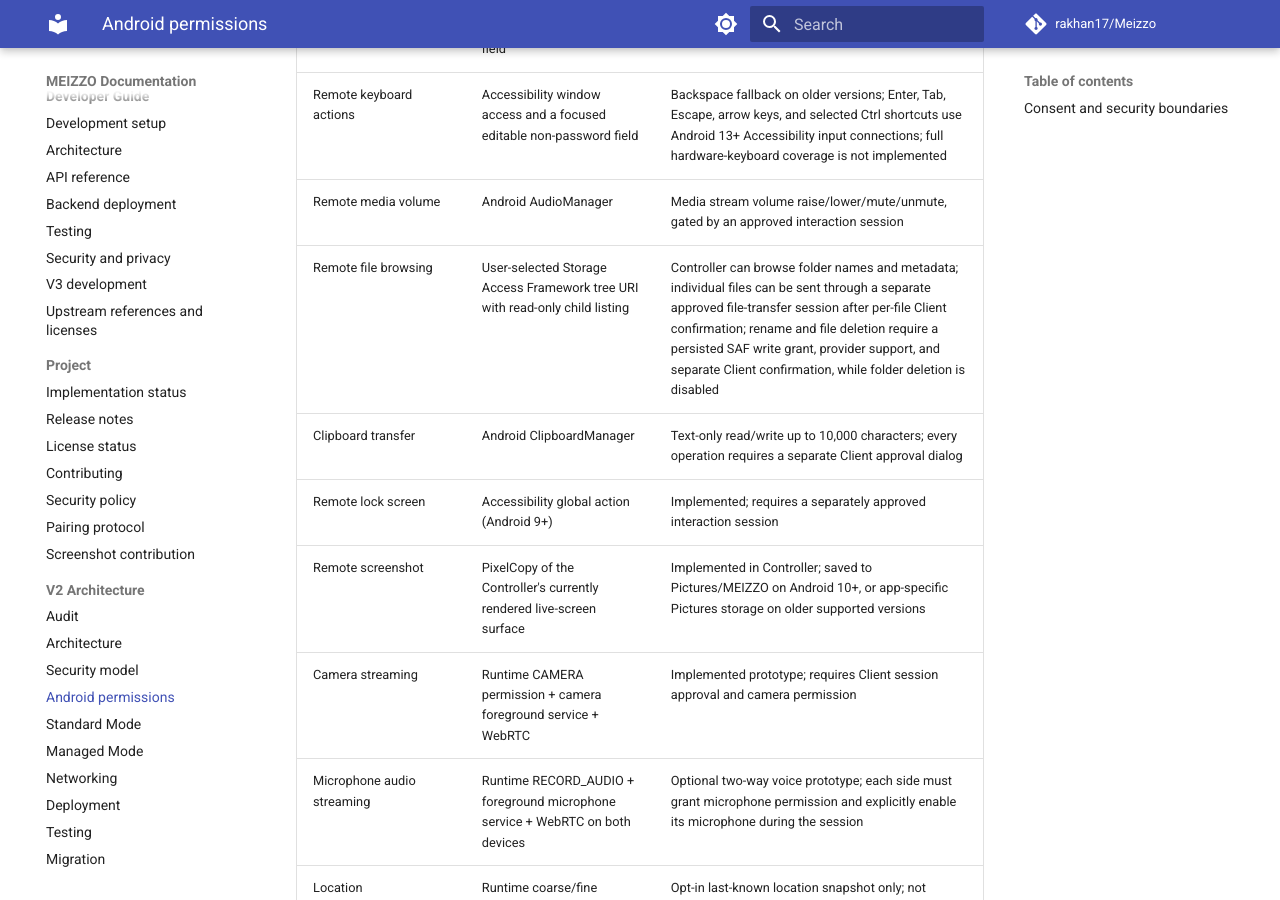
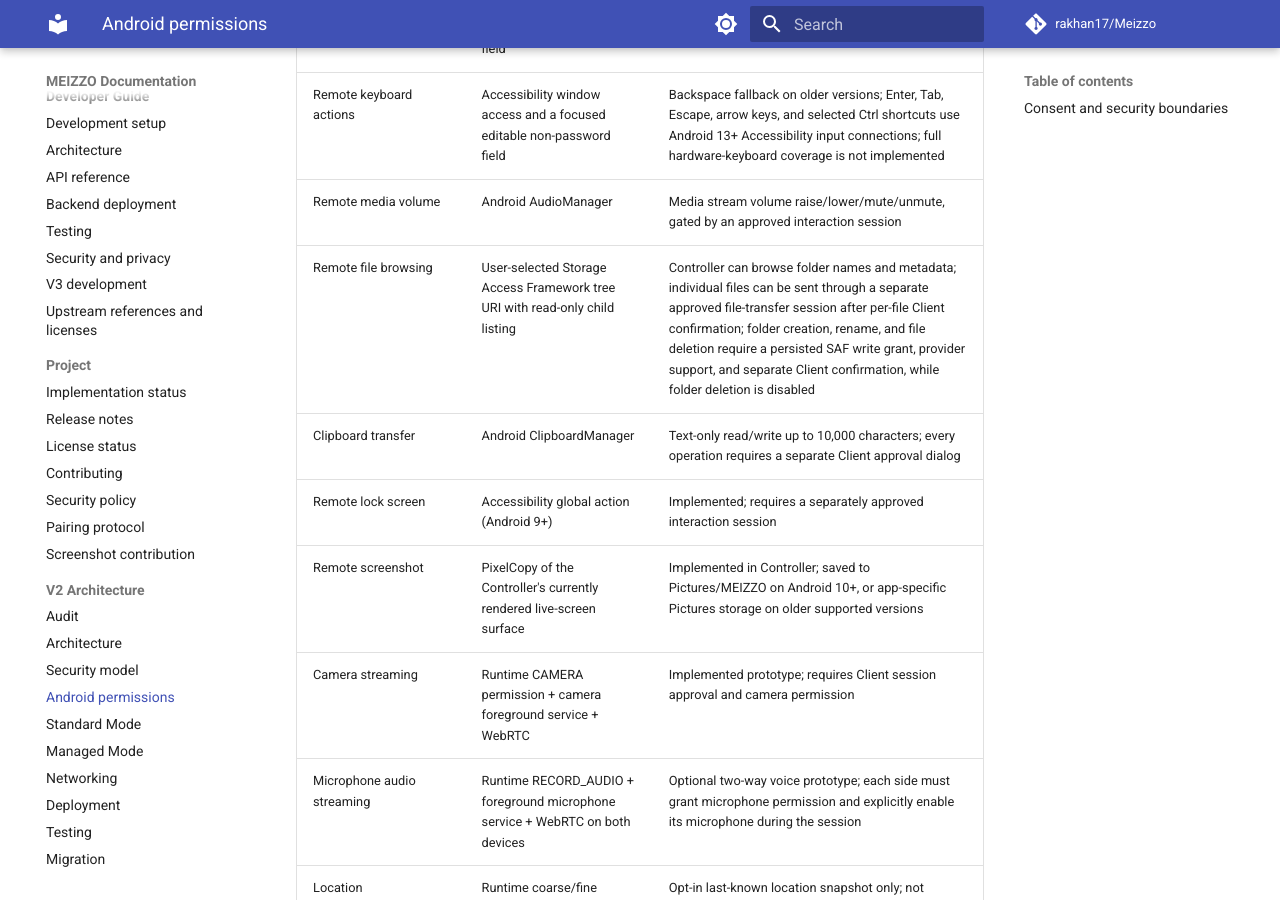
Before and after one commit to rakhan17/Meizzo, an MkDocs documentation site: the page built from docs/v2/android-permissions.md, in a window 1280 px wide and 900 px high, scrolled down 851 px. Built offline with MkDocs 1.6.1 and Material for MkDocs 9.7.7, drawn with Linux system fonts in a browser that asks for light colours; comment, search, counter and statistics services are not loaded.

Commit message:
Document remote folder creation consent and write permission

```diff
--- a/docs/v2/android-permissions.md
+++ b/docs/v2/android-permissions.md
@@ -15,7 +15,7 @@ physical-device and cross-network acceptance work listed in the v3 roadmap.
 | Remote text input | Accessibility window access and an editable, focused, non-password field | Appends up to 2,000 characters; custom editors may reject ACTION_SET_TEXT |
 | Remote keyboard actions | Accessibility window access and a focused editable non-password field | Backspace fallback on older versions; Enter, Tab, Escape, arrow keys, and selected Ctrl shortcuts use Android 13+ Accessibility input connections; full hardware-keyboard coverage is not implemented |
 | Remote media volume | Android AudioManager | Media stream volume raise/lower/mute/unmute, gated by an approved interaction session |
-| Remote file browsing | User-selected Storage Access Framework tree URI with read-only child listing | Controller can browse folder names and metadata; individual files can be sent through a separate approved file-transfer session after per-file Client confirmation; rename and file deletion require a persisted SAF write grant, provider support, and separate Client confirmation, while folder deletion is disabled |
+| Remote file browsing | User-selected Storage Access Framework tree URI with read-only child listing | Controller can browse folder names and metadata; individual files can be sent through a separate approved file-transfer session after per-file Client confirmation; folder creation, rename, and file deletion require a persisted SAF write grant, provider support, and separate Client confirmation, while folder deletion is disabled |
 | Clipboard transfer | Android ClipboardManager | Text-only read/write up to 10,000 characters; every operation requires a separate Client approval dialog |
 | Remote lock screen | Accessibility global action (Android 9+) | Implemented; requires a separately approved interaction session |
 | Remote screenshot | PixelCopy of the Controller's currently rendered live-screen surface | Implemented in Controller; saved to Pictures/MEIZZO on Android 10+, or app-specific Pictures storage on older supported versions |
```
